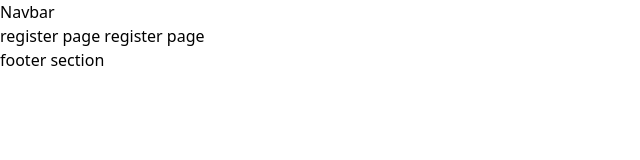
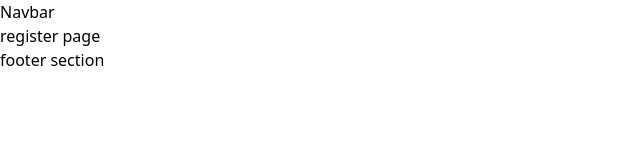
Before and after one commit to sanjidaRimi023/the-dailybulletin-client, a React (Vite) app: page /register in a window 1280 px wide. Shown: the top 160 px of the page, without its empty margins (0-640 px from the left). Built offline with nearby package versions, Linux system fonts and the light colour scheme.

Commit message:
basic setup and route define

```diff
--- a/src/Pages/Auth/Register.jsx
+++ b/src/Pages/Auth/Register.jsx
@@ -4,7 +4,7 @@ const Register = () => {
     return (
         <div>
             register page
-            register page
+
         </div>
     );
 };
```
